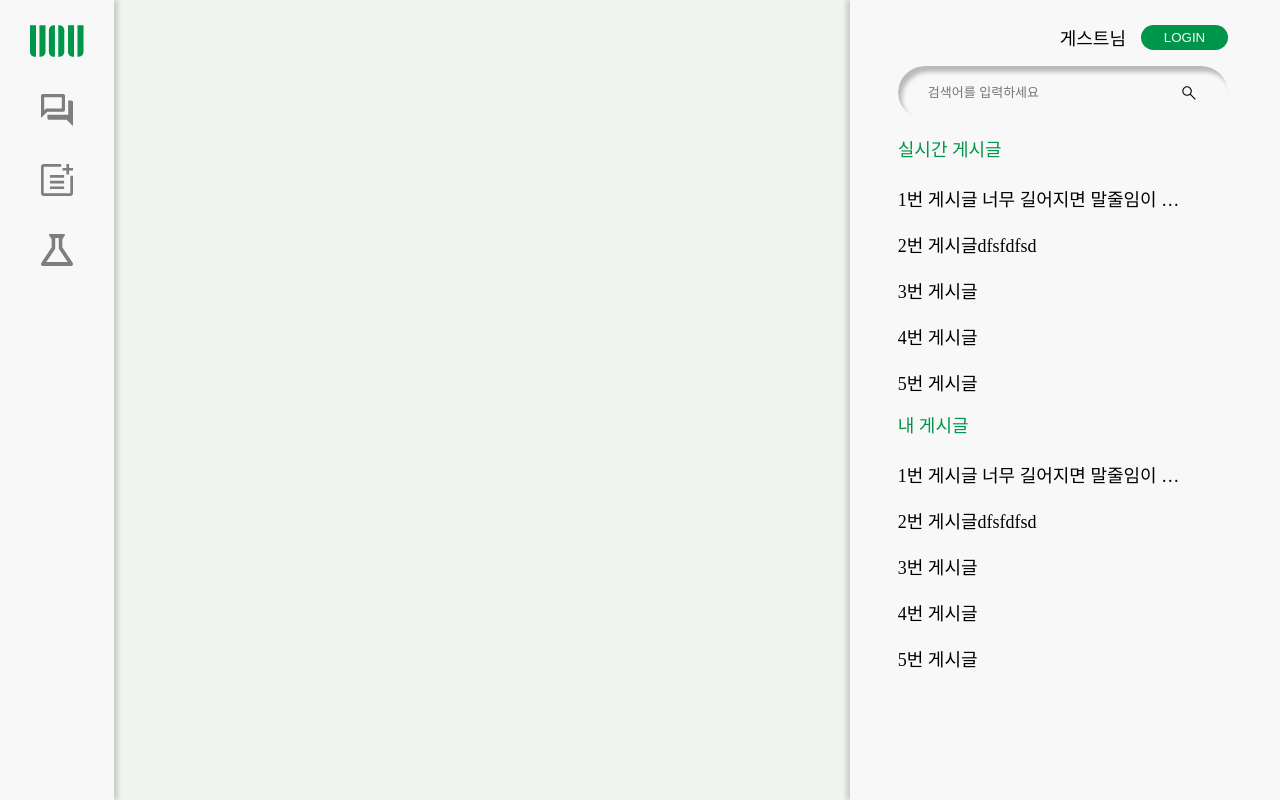
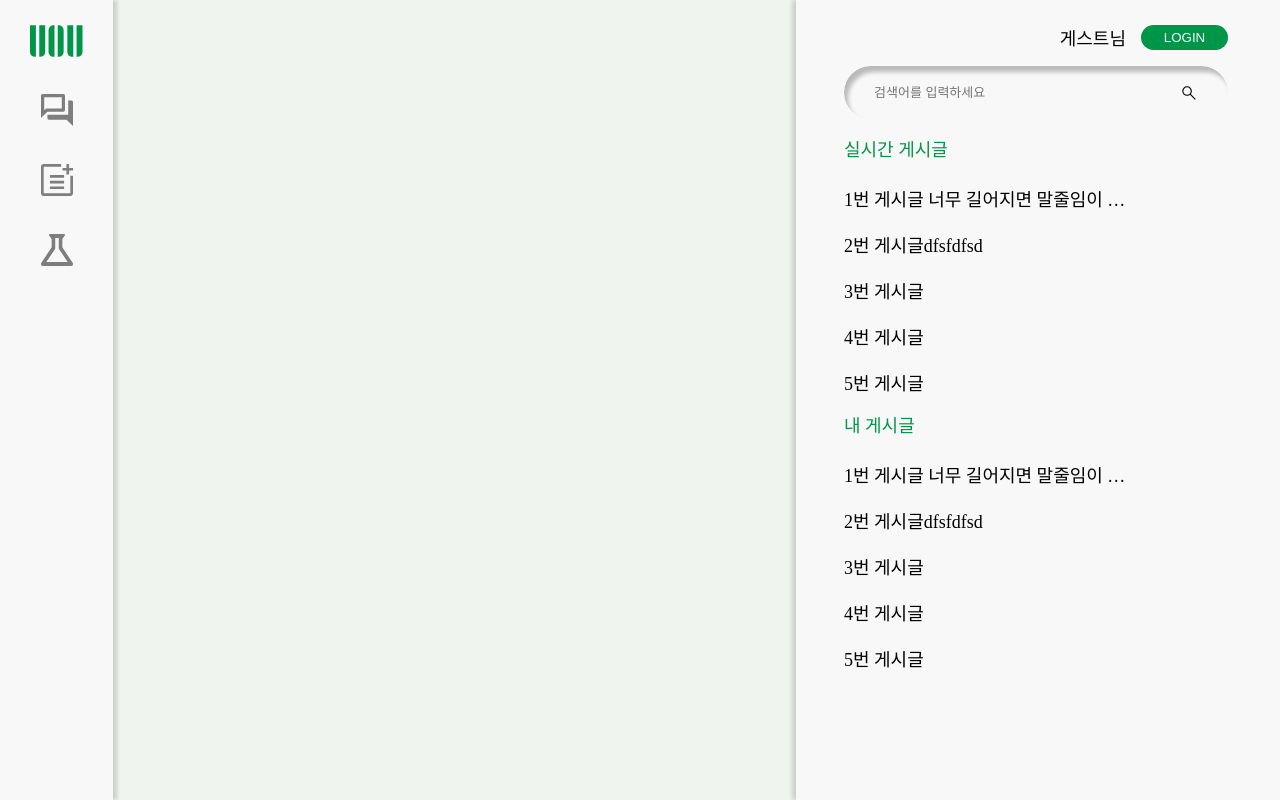
Before and after one commit to minbok-1998/client, a React (Create React App) app: page / in a window 1280 px wide. Built offline with nearby package versions, Linux system fonts and the light colour scheme.

Commit message:
Style: clean up

```diff
--- a/src/components/mainpage/LeftSide.tsx
+++ b/src/components/mainpage/LeftSide.tsx
@@ -7,7 +7,7 @@ import { Link } from 'react-router-dom';
 
 const Left = styled.div`
   position: absolute;
-  width: 8.88888888889%;
+  width: 113px;
   height: 100%;
   display: flex;
   flex-direction: column;
--- a/src/components/mainpage/PrintSearchBar.tsx
+++ b/src/components/mainpage/PrintSearchBar.tsx
@@ -4,7 +4,7 @@ import { useState } from "react";
 
 const SearchBar = styled.input`
     box-sizing: border-box;
-    width: 100%;
+    width: 384px;
     height: 53px;
     border-radius: 50px;
     box-shadow: 4px 6px 4px 0px #00000040 inset;
--- a/src/components/mainpage/RightSide.tsx
+++ b/src/components/mainpage/RightSide.tsx
@@ -8,7 +8,7 @@ const Right = styled.div`
     display: flex;
     flex-direction: column;
     position: absolute;
-    width: 33.61111111111%;
+    width: 484px;
     height: 100%;
     background-color: #F8F8F8;
     justify-content: space-between;
```
